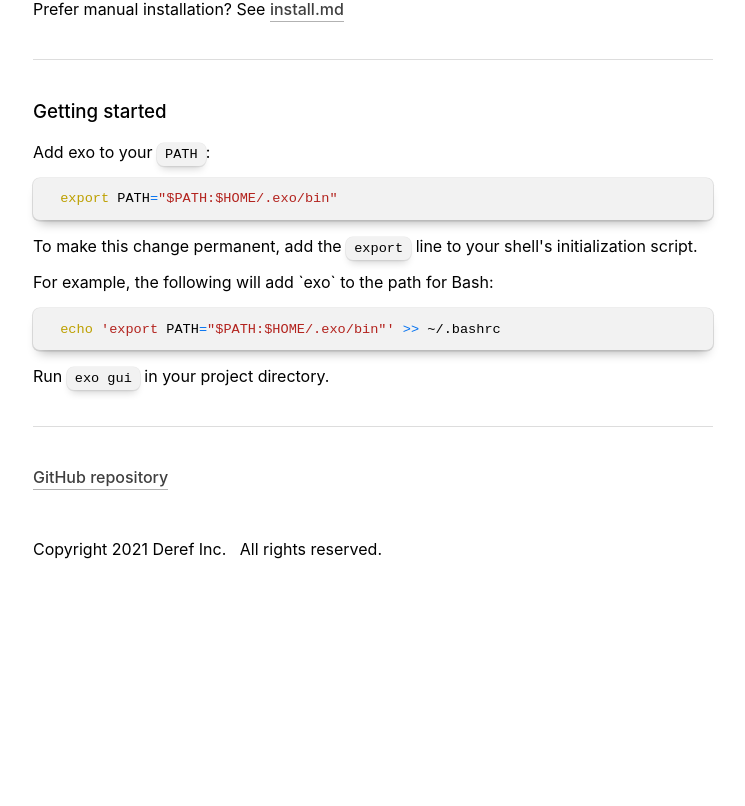
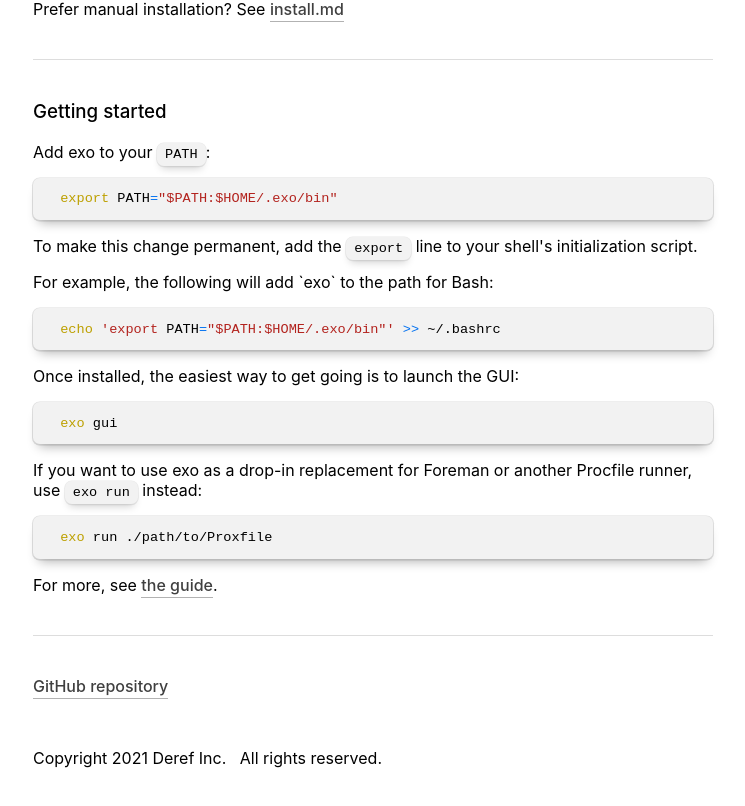
Before and after one commit to deref/exo-website, a Next.js app: page / in a window 1280 px wide. Shown: the part 655-1461 px from the top of the page, without its empty margins (267-1012 px from the left). Before the commit the page ends 1290 px from the top, so only its background shows below. Built offline with nearby package versions, Linux system fonts and the light colour scheme.

Commit message:
update instructions

```diff
--- a/pages/index.tsx
+++ b/pages/index.tsx
@@ -89,8 +89,25 @@
         <span className="blue-text">{` >> `}</span>
         <span>{`~/.bashrc`}</span>
       </pre>
+      <p>Once installed, the easiest way to get going is to launch the GUI:</p>
+      <pre>
+        <span className="yellow-text">{`exo`}</span>
+        <span>{` gui`}</span>
+      </pre>
       <p>
-				Run <code>exo gui</code> in your project directory.
+        If you want to use exo as a drop-in replacement for Foreman or another
+        Procfile runner, use <code>exo run</code> instead:
+      </p>
+      <pre>
+        <span className="yellow-text">{`exo`}</span>
+        <span>{` run ./path/to/Proxfile`}</span>
+      </pre>
+      <p>
+        For more, see{" "}
+        <a href="https://github.com/deref/exo/blob/main/doc/guide.md">
+          the guide
+        </a>
+        .
       </p>
 
       <hr />
```
Lines whose indentation alone changed are shown as unchanged.
